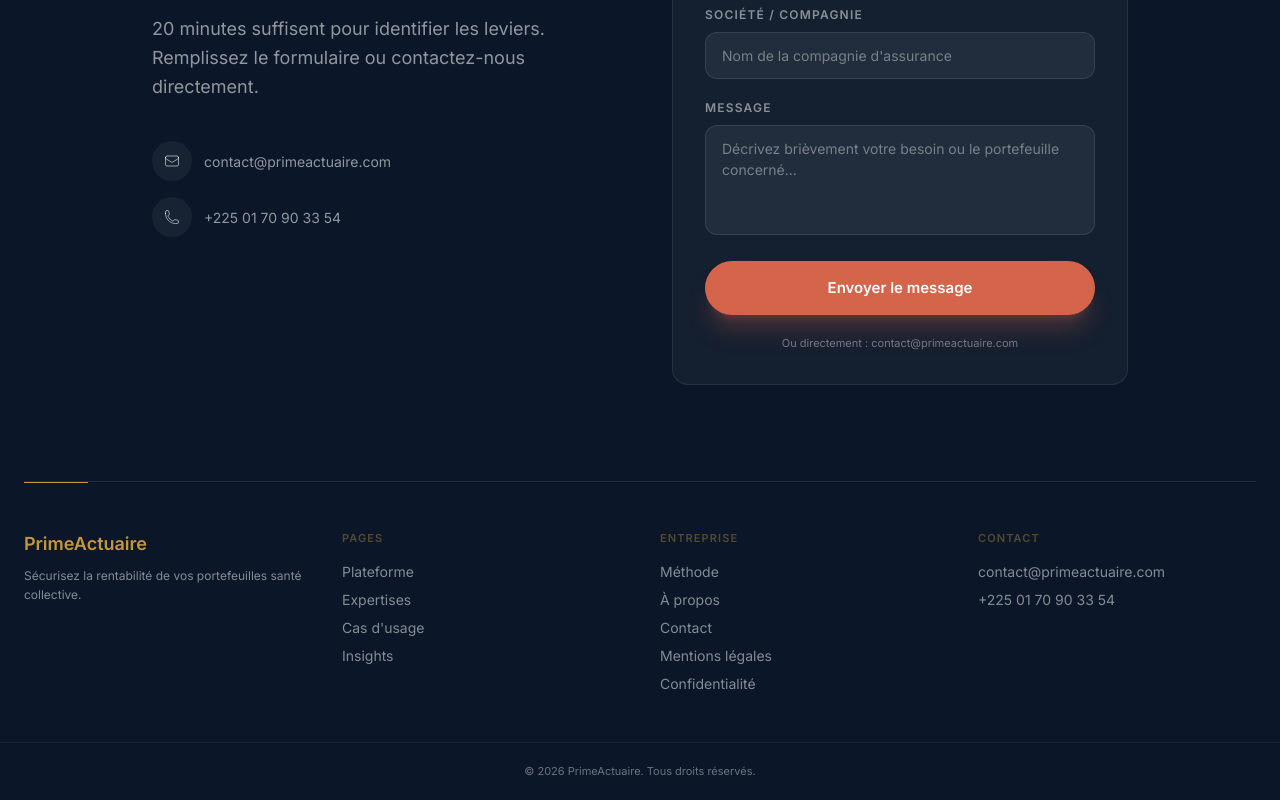
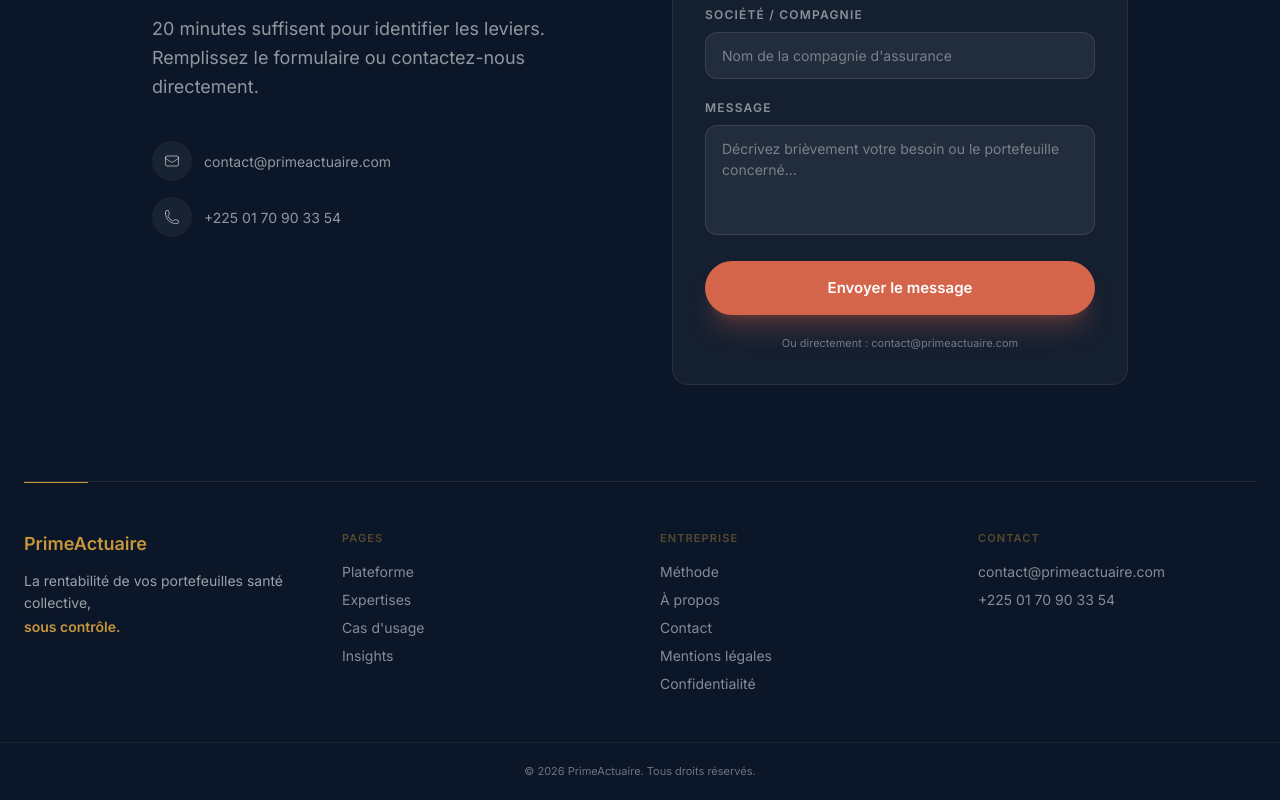
Before and after one commit to sidickgoldman/SiteWeb_PrimeActuaire, a Next.js app: page / in a window 1280 px wide. Shown: the part 4489-5289 px from the top of the page. Built offline with nearby package versions, Linux system fonts and the light colour scheme.

Commit message:
design: Footer - promesse 2 lignes style Ogilvy (sous controle en gold)

```diff
--- a/src/components/Footer.tsx
+++ b/src/components/Footer.tsx
@@ -24,8 +24,11 @@
       <div className="max-w-7xl mx-auto px-6 pt-12 pb-12 grid grid-cols-1 md:grid-cols-4 gap-10">
         <div className="md:col-span-1">
           <p className="font-[var(--font-heading)] font-extrabold text-lg text-gold">PrimeActuaire</p>
-          <p className="text-xs text-white/50 mt-2 leading-relaxed">
-            {t.footer.tagline}
+          <p className="text-sm text-white/60 mt-3 leading-relaxed">
+            La rentabilité de vos portefeuilles santé collective,
+          </p>
+          <p className="text-sm font-semibold text-gold mt-0.5">
+            sous contrôle.
           </p>
         </div>
 
```
